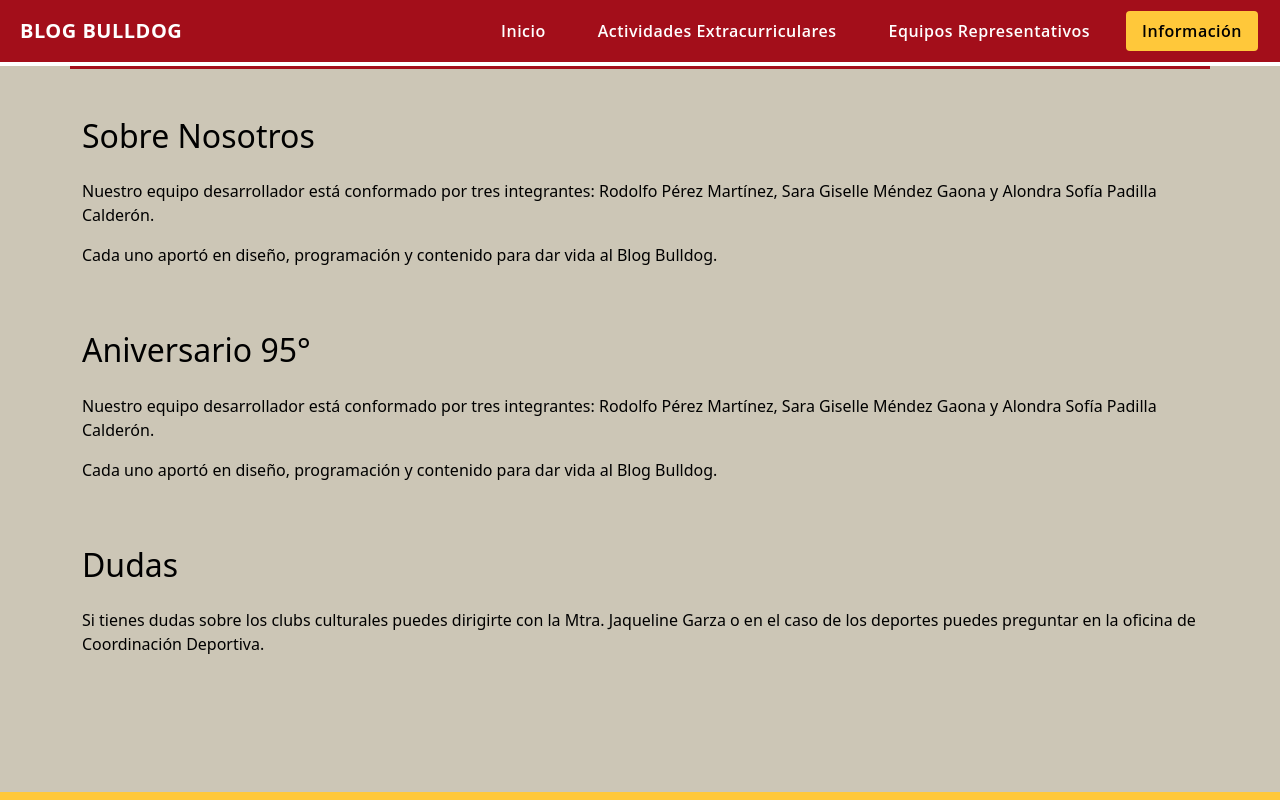
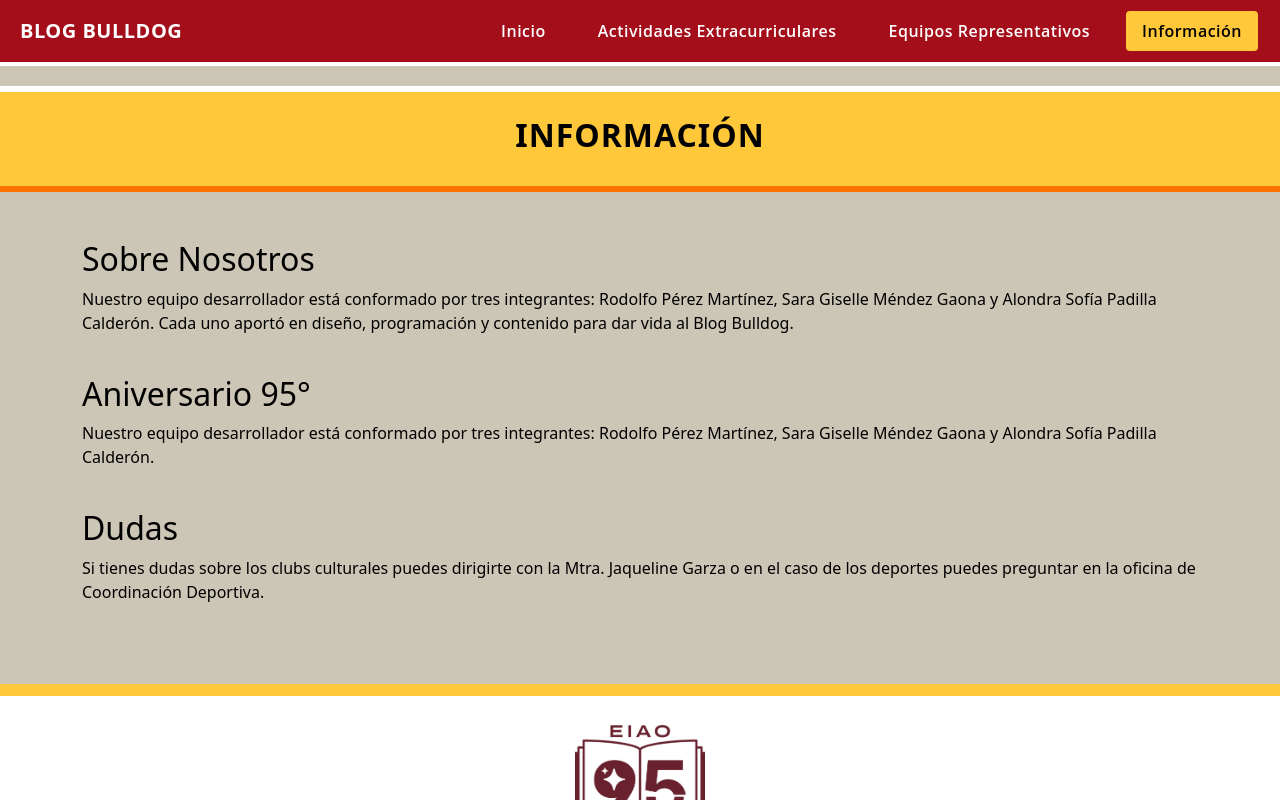
Before and after one commit to Rudwolf-Dev/BlogBulldog, a Vue app: page /info in a window 1280 px wide. Shown: the top 800 px of the page. Built offline with nearby package versions, Linux system fonts and the light colour scheme.

Commit message:
diseño casi completo falta info

```diff
--- a/src/components/actExt.vue
+++ b/src/components/actExt.vue
@@ -1,8 +1,10 @@
 <template>
-  <section class="container py-5">
-    <h2 class="section-title text-center mb-5 fw-bold">Actividades Extracurriculares</h2>
+  <section class="section-title py-4 d-flex justify-content-between align-items-center">
+    <h2 class="container text-center fw-bold">Actividades Extracurriculares</h2>
+  </section>
 
     <!-- Buscador -->
+    <section class="container py-5">
     <div class="input-group mb-5 shadow-sm">
       <span class="input-group-text">
         <i class="bi bi-search"></i>
@@ -183,6 +185,15 @@ section {
   text-transform: uppercase;
   letter-spacing: 1px;
   color: var(--primary);
+
+  /* Fondo: Acento secundario (Amarillo brillante en claro, Rojo oscuro en oscuro) */
+  background-color: var(--color-accent-secondary);
+  /* Texto: Color de texto principal (Negro en claro, Blanco en oscuro) */
+  color: var(--color-text);
+  border-top: 6px solid var(--color-card);
+  border-bottom: 6px solid var(--color-orange);
+  text-align: center;
+  margin-top: 20px;
 }
 
 /* ====== TARJETAS ====== */
--- a/src/components/deportes.vue
+++ b/src/components/deportes.vue
@@ -1,8 +1,10 @@
 <template>
-  <section class="container py-5">
-      <h2 class="mb-4">Equipos Representativos</h2>
+  <section class="section-title py-4 d-flex justify-content-between align-items-center">
+    <h2 class="container text-center fw-bold">Equipos Representativos</h2>
+  </section>
 
     <!-- Buscador -->
+    <section class="container py-5">
     <div class="input-group mb-4">
       <span class="input-group-text">Buscar</span>
       <input v-model="query" type="text" class="form-control" placeholder="Ej. Fútbol, Voleibol, Handball...">
@@ -112,6 +114,21 @@ section {
   color: var(--text-color);
 }
 
+.section-title {
+  text-transform: uppercase;
+  letter-spacing: 1px;
+  color: var(--primary);
+
+  /* Fondo: Acento secundario (Amarillo brillante en claro, Rojo oscuro en oscuro) */
+  background-color: var(--color-accent-secondary);
+  /* Texto: Color de texto principal (Negro en claro, Blanco en oscuro) */
+  color: var(--color-text);
+  border-top: 6px solid var(--color-card);
+  border-bottom: 6px solid var(--color-orange);
+  text-align: center;
+  margin-top: 20px;
+}
+
 .card {
   background-color: var(--card-bg);
   border-color: var(--card-border);
--- a/src/components/home.vue
+++ b/src/components/home.vue
@@ -111,7 +111,6 @@ const deportes = ref([
   /* Borde inferior: */
   border-bottom: 5px solid var(--color-orange);
   text-align: center;
-
 }
 
 .title-bulldog {
--- a/src/components/info.vue
+++ b/src/components/info.vue
@@ -1,12 +1,17 @@
 <template>
-  <section class="container py-5">
+  <section class="section-title py-4 d-flex justify-content-between align-items-center">
+    <h2 class="container text-center fw-bold">Información</h2>
+  </section>
+
+  <!-- Secciones -->
+  <section class="container py-3">
     <div v-for="(Seccion, index) in Secciones"
       :key="index">
-      <h2 class="mb-4">{{ Seccion.titulo }}</h2>
+      <h2>{{ Seccion.titulo }}</h2>
       <p v-for="(parrafo, i) in Seccion.texto"
       :key="i">
       {{ parrafo }}
-      </p><br></br><br>
+      </p><br></br>
     </div>
   </section>
 </template>
@@ -18,15 +23,13 @@
     {
     titulo: "Sobre Nosotros",
     texto: [
-      "Nuestro equipo desarrollador está conformado por tres integrantes: Rodolfo Pérez Martínez, Sara Giselle Méndez Gaona y Alondra Sofía Padilla Calderón.",
-      "Cada uno aportó en diseño, programación y contenido para dar vida al Blog Bulldog."
+      "Nuestro equipo desarrollador está conformado por tres integrantes: Rodolfo Pérez Martínez, Sara Giselle Méndez Gaona y Alondra Sofía Padilla Calderón. Cada uno aportó en diseño, programación y contenido para dar vida al Blog Bulldog."
       ]
     },
     {
     titulo: "Aniversario 95°",
     texto: [
       "Nuestro equipo desarrollador está conformado por tres integrantes: Rodolfo Pérez Martínez, Sara Giselle Méndez Gaona y Alondra Sofía Padilla Calderón.",
-      "Cada uno aportó en diseño, programación y contenido para dar vida al Blog Bulldog."
       ]
     },
     {
@@ -44,8 +47,24 @@ section {
   color: var(--text-color);
 }
 
+.section-title {
+  text-transform: uppercase;
+  letter-spacing: 1px;
+  color: var(--primary);
+
+  /* Fondo: Acento secundario (Amarillo brillante en claro, Rojo oscuro en oscuro) */
+  background-color: var(--color-accent-secondary);
+  /* Texto: Color de texto principal (Negro en claro, Blanco en oscuro) */
+  color: var(--color-text);
+  border-top: 6px solid var(--color-card);
+  border-bottom: 6px solid var(--color-orange);
+  text-align: center;
+  margin-top: 20px;
+  margin-bottom: 32px;
+}
+
 .card {
-  background-color: var(--card-bg);
+  background: var(--color-card);
   border-color: var(--card-border);
   transition: background-color 0.3s, color 0.3s, border-color 0.3s;
 }
```
